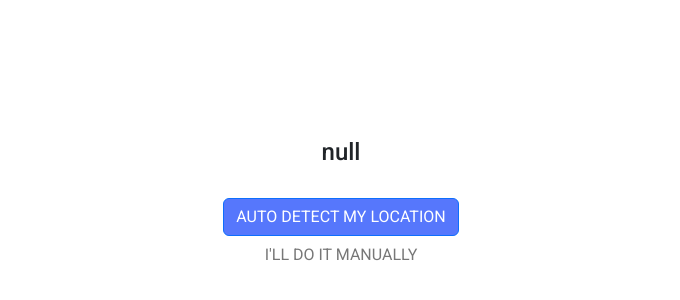
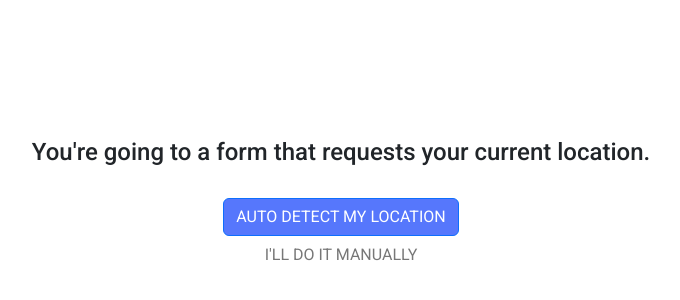
Before and after one commit to Sherbeeny/gps2form, a plain HTML site: page index.html in a window 1280 px wide. Shown: the part 194-494 px from the top of the page, without its empty margins (299-979 px from the left). Drawn offline with nearby package versions, Linux system fonts and the light colour scheme.

Commit message:
Update index.html

```diff
--- a/index.html
+++ b/index.html
@@ -76,11 +76,11 @@
   <script>
   const queryString = window.location.search;
   const urlParams = new URLSearchParams(queryString);
-  const note = decodeURIComponent(urlParams.get('note'));
+  const note = urlParams.get('note');
 
   window.onload = function() {
-    if (note) {
-          document.getElementById("note").innerText = note;
+    if (note !== null) {
+          document.getElementById("note").innerText = decodeURIComponent(note);
     }
   }
 
```
